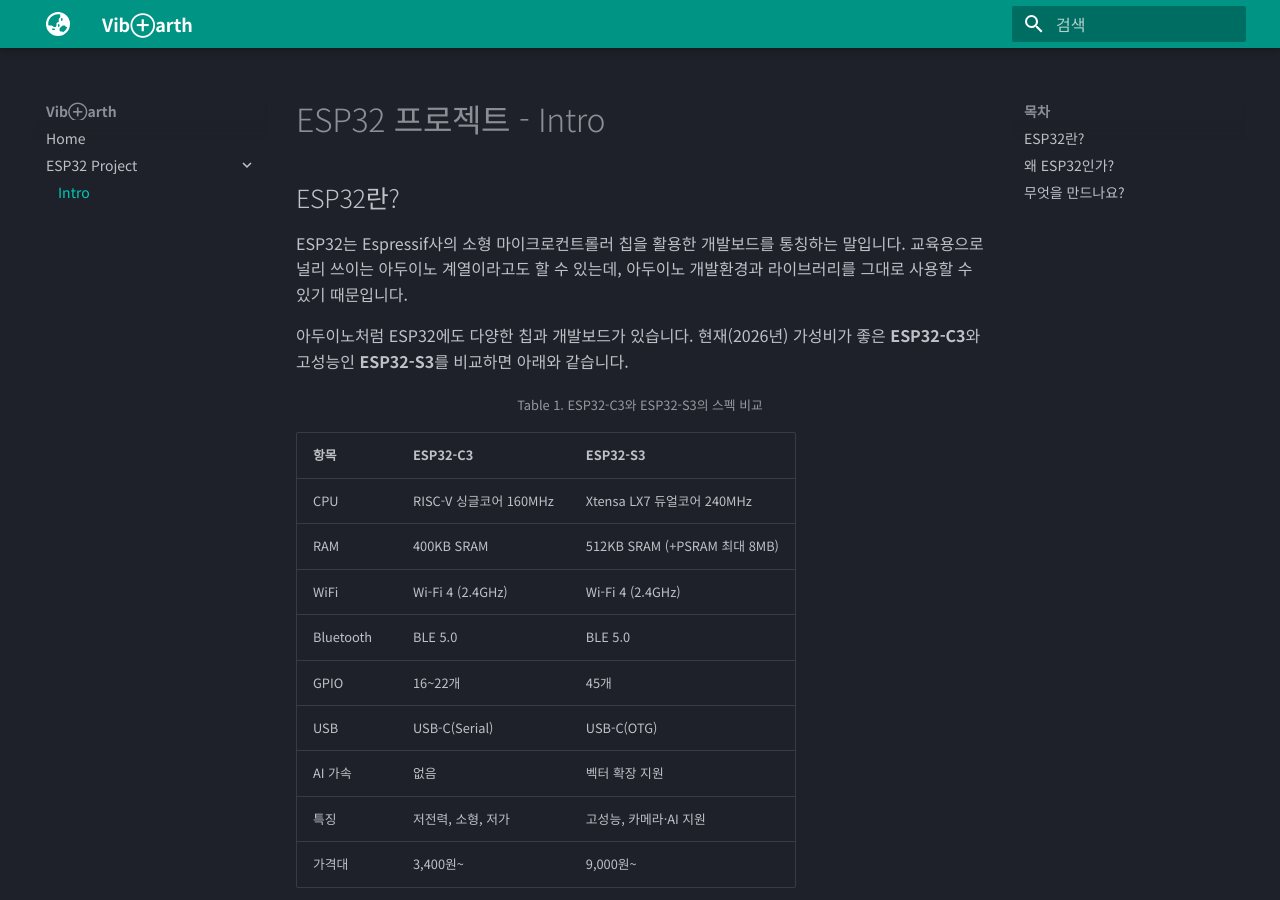
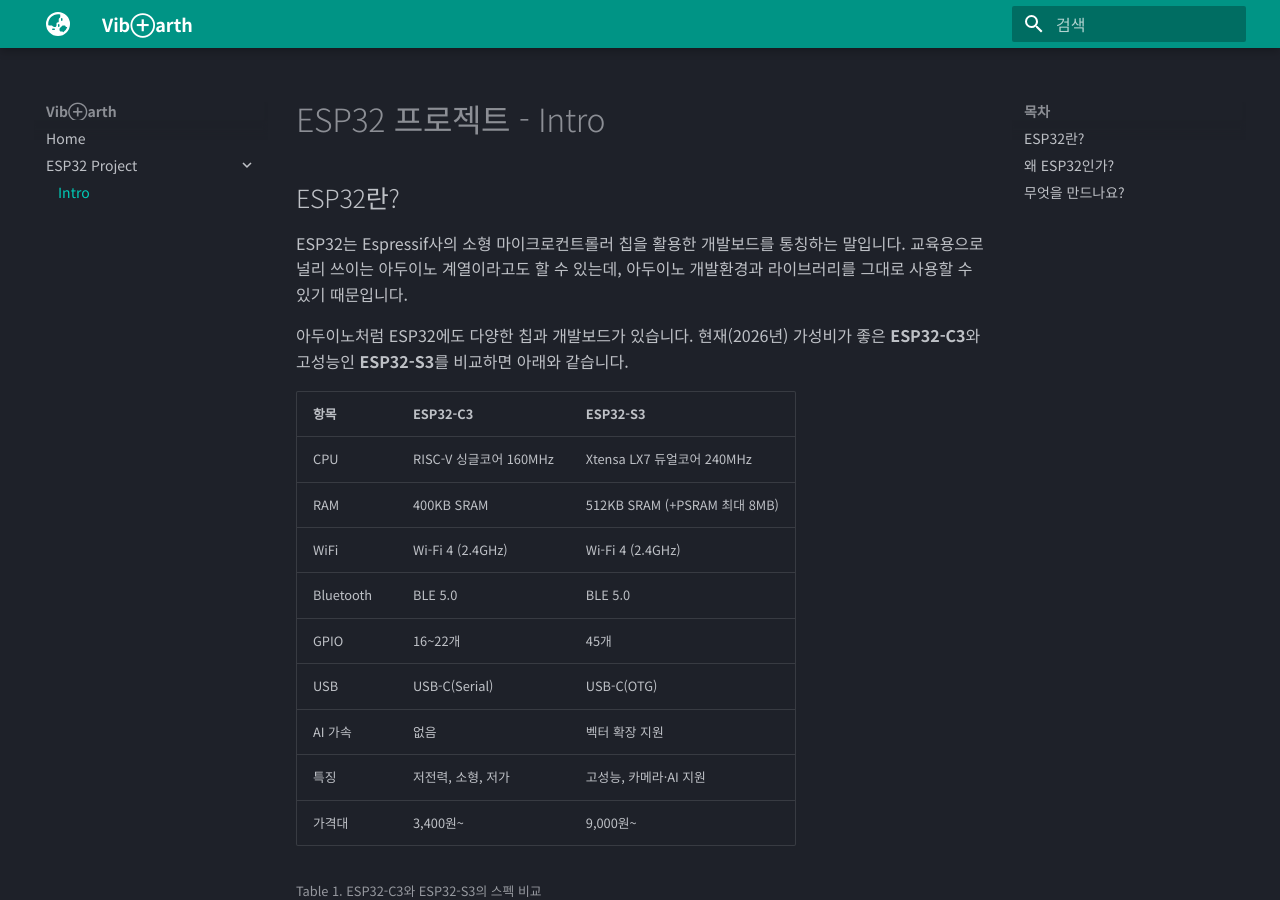
Before and after one commit to VibEarth/VibEarth.github.io, an MkDocs documentation site: the page built from docs/esp32/intro.md, in a window 1280 px wide and 900 px high. Built offline with MkDocs 1.6.1 and Material for MkDocs 9.7.7, drawn with Linux system fonts in a browser that asks for light colours; some of the changed lines change nothing that is shown.

Commit message:
vault backup: 2026-06-30 11:18:05

```diff
--- a/docs/esp32/intro.md
+++ b/docs/esp32/intro.md
@@ -8,7 +8,6 @@ ESP32는 Espressif사의 소형 마이크로컨트롤러 칩을 활용한 개발
 
 아두이노처럼 ESP32에도 다양한 칩과 개발보드가 있습니다.
 현재(2026년) 가성비가 좋은 **ESP32-C3**와 고성능인 **ESP32-S3**를 비교하면 아래와 같습니다.
-<p align="center"><small>Table 1. ESP32-C3와 ESP32-S3의 스펙 비교</small></p>
 
 | 항목        | ESP32-C3           | ESP32-S3                   |
 | --------- | ------------------ | -------------------------- |
@@ -22,6 +21,7 @@ ESP32는 Espressif사의 소형 마이크로컨트롤러 칩을 활용한 개발
 | 특징        | 저전력, 소형, 저가        | 고성능, 카메라·AI 지원             |
 | 가격대       | 3,400원~            | 9,000원~                    |
 
+<small>Table 1. ESP32-C3와 ESP32-S3의 스펙 비교</small>
 
 ---
 
```
